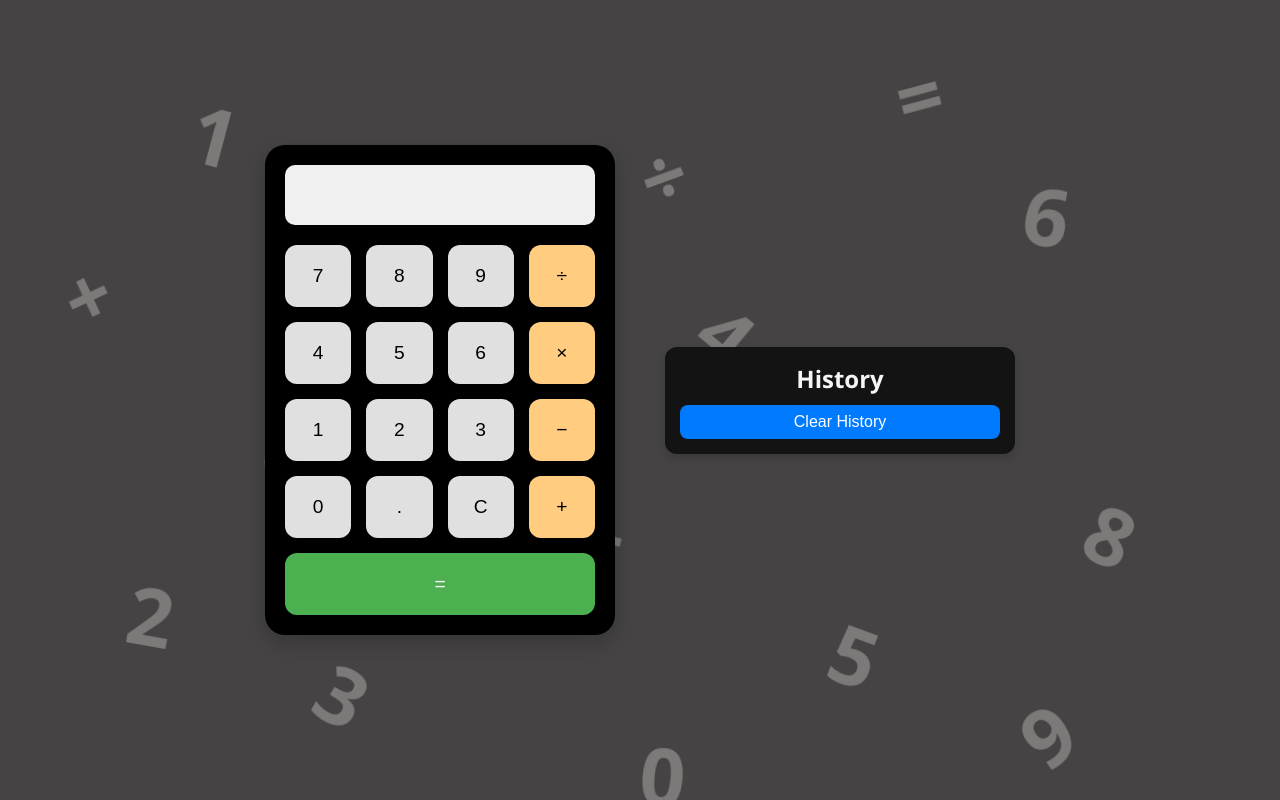
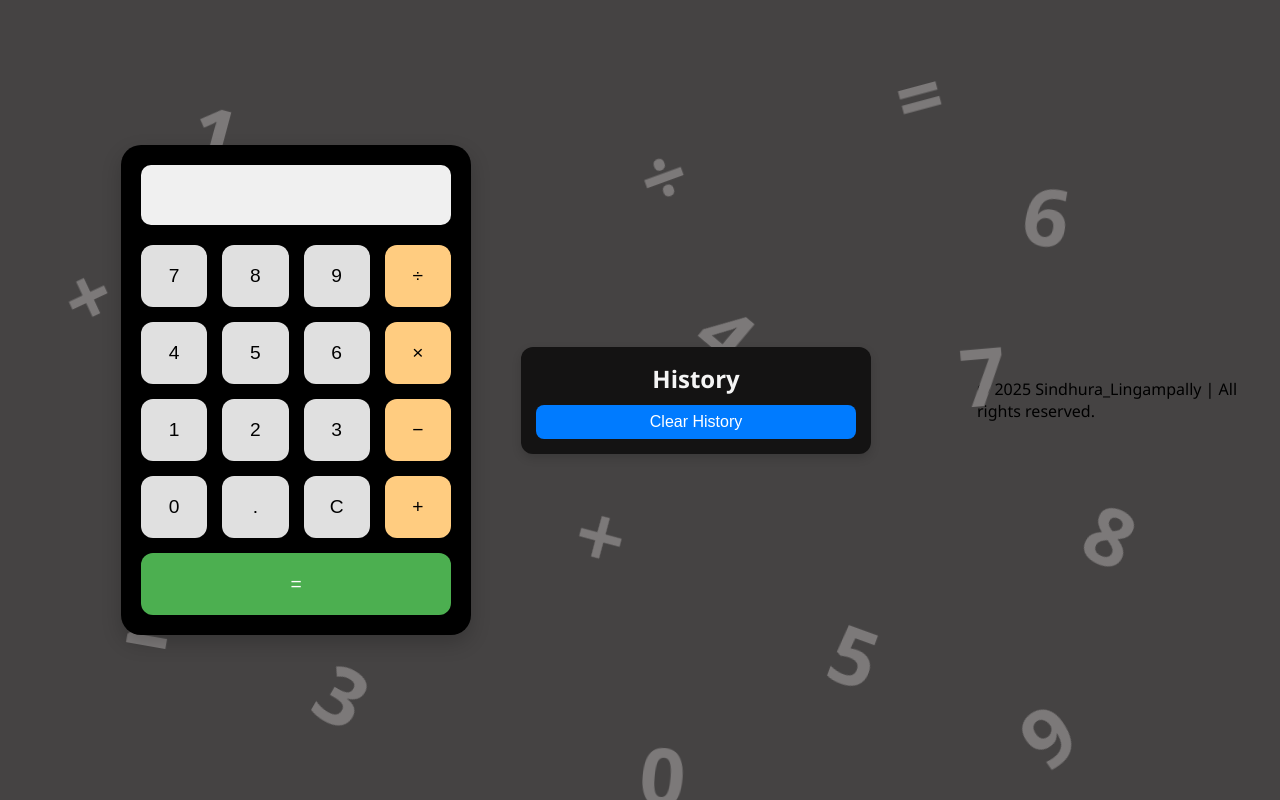
Before and after one commit to sindhura-04/Calculator, a plain HTML site: page index.html in a window 1280 px wide. Drawn offline with Linux system fonts and the light colour scheme.

Commit message:
Update index.html

```diff
--- a/index.html
+++ b/index.html
@@ -52,8 +52,9 @@
         <button onclick="clearHistory()">Clear History</button>
     </div>
     </div>
-
-
+    <footer class="footer">
+        &copy; 2025 Sindhura_Lingampally | All rights reserved.
+    </footer>
     <script src="script.js"></script>
 </body>
 
```
